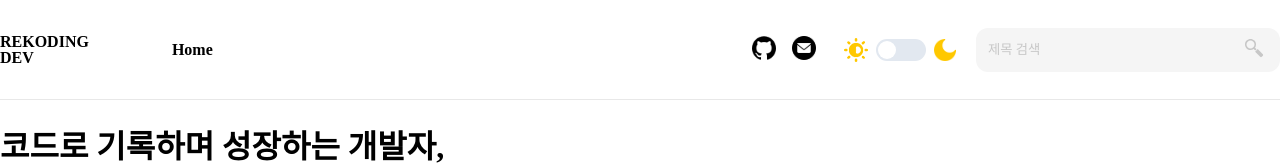
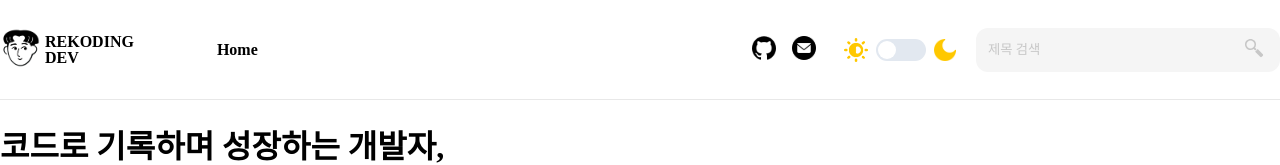
Before and after one commit to SeungHyune/rekoding-blog, a React (Vite) app: page / in a window 1280 px wide. Shown: the top 165 px of the page. Built offline with nearby package versions, Linux system fonts and the light colour scheme; no server answers; the database is empty; a web font is replaced by a local one.

Commit message:
💎feat: header 컴포넌트에 logo 이미지 추가

```diff
--- a/src/components/Header/Header.tsx
+++ b/src/components/Header/Header.tsx
@@ -18,8 +18,13 @@ const Header = () => {
       <section className={styles.headerContainer}>
         <article className={styles.headerNavigation}>
           <Link className={styles.logo} to="/" title="Logo">
-            <span>REKODING</span>
-            <span>DEV</span>
+            <div className={styles.imgBox}>
+              <img src="/logo.png" alt="블로그 로고 이미지" />
+            </div>
+            <div className={styles.textBox}>
+              <span>REKODING</span>
+              <span>DEV</span>
+            </div>
           </Link>
           <nav className={styles.navigation}>
             <ul>
--- a/src/components/Header/header.module.css
+++ b/src/components/Header/header.module.css
@@ -19,10 +19,18 @@
 }
 
 .header .logo {
+  display: flex;
+  align-items: center;
+  gap: 0.5rem;
   font-size: 1.6rem;
   font-weight: 600;
   line-height: 1.6rem;
   margin-right: 8.3rem;
+}
+
+.header .logo .imgBox img {
+  width: 4rem;
+  height: 4rem;
 }
 
 .header .logo span {
```
Also changed, not shown: public/logo.png (added).
